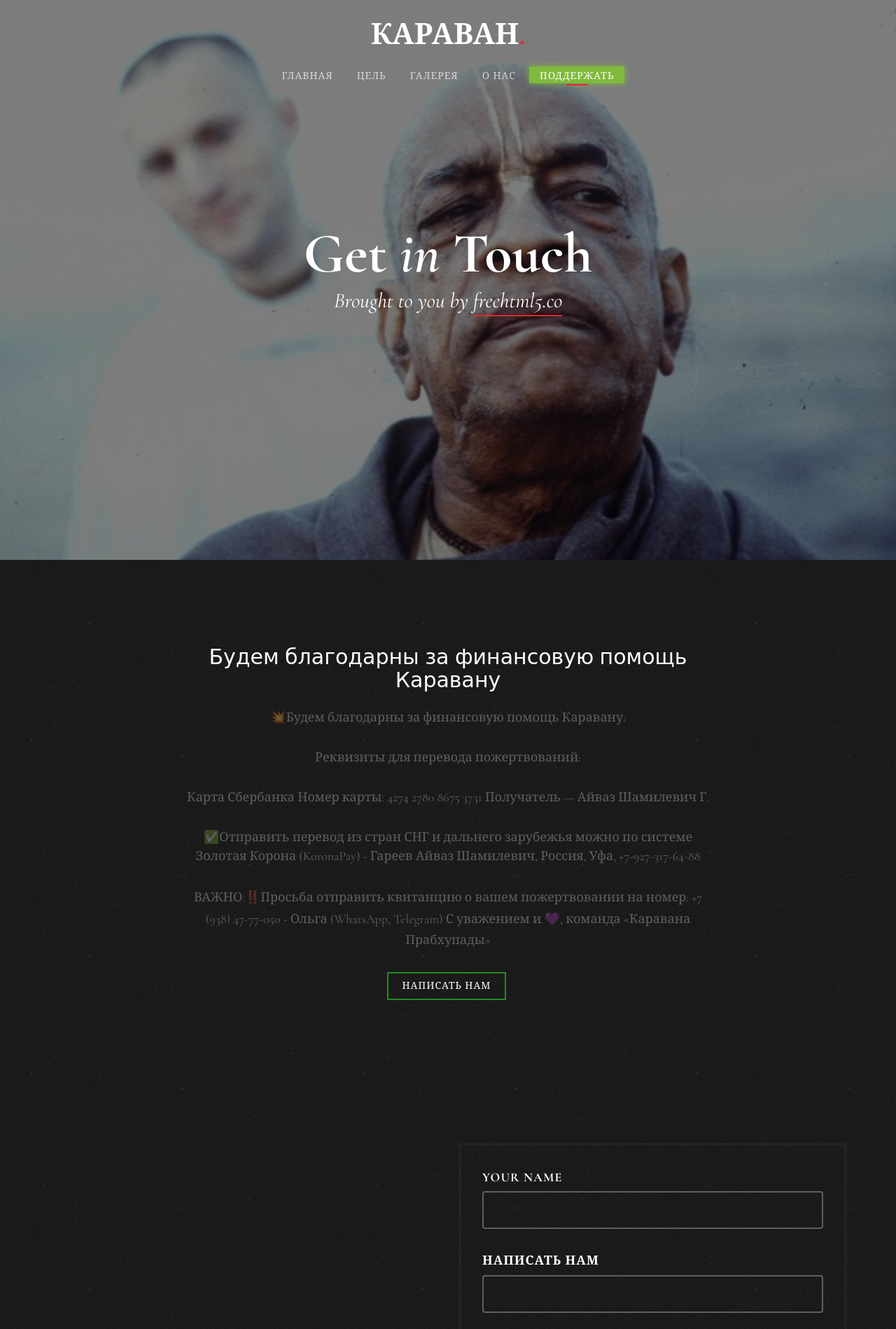
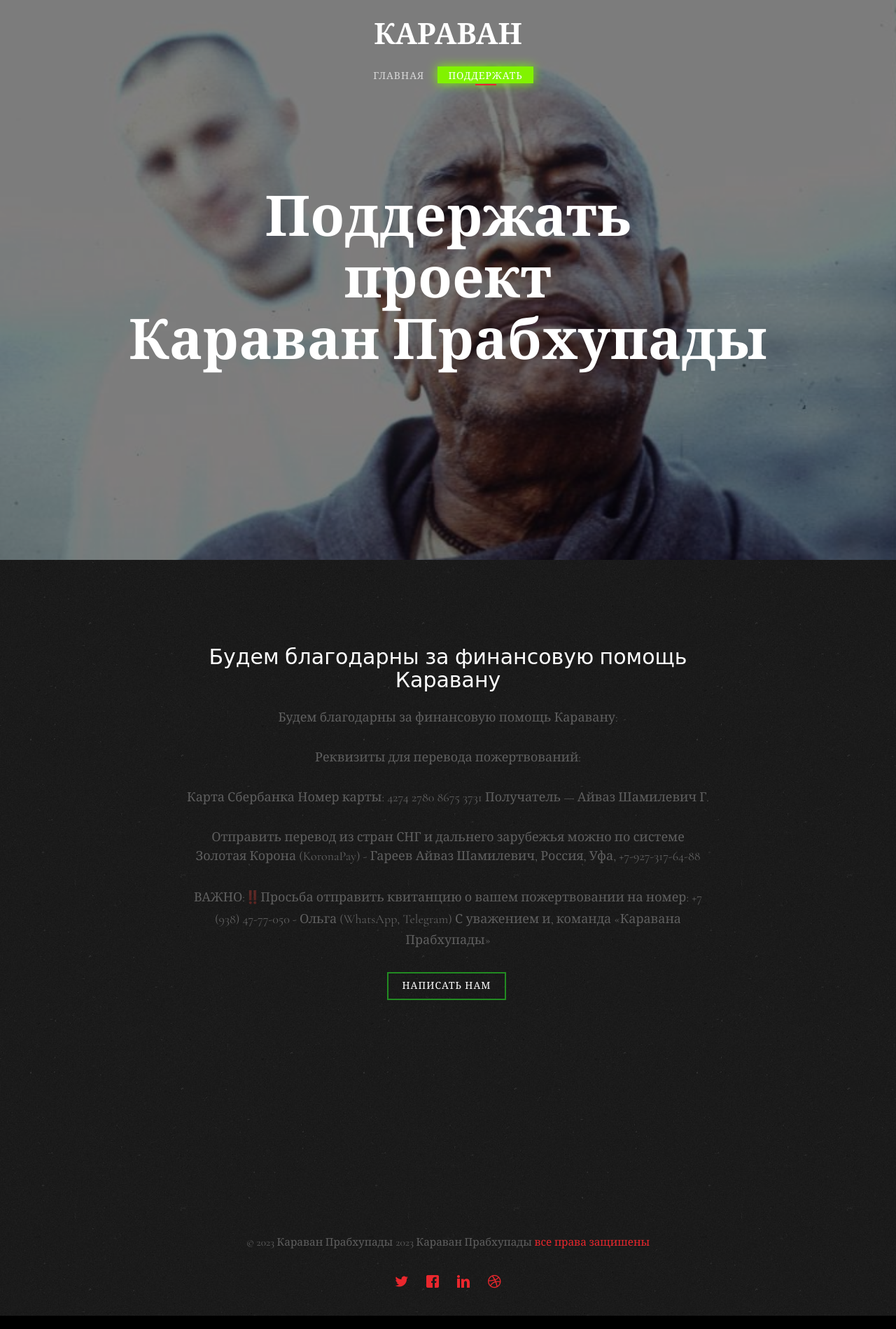
Before and after one commit to korobprog/karavan, a website: page contact.html in a window 1280 px wide. Shown: the top 1899 px of the page at 70% size. Drawn offline with nearby package versions, Linux system fonts and the light colour scheme; files whose address does not match are found by name.

Commit message:
prodgect

```diff
--- a/contact.html
+++ b/contact.html
@@ -3,7 +3,7 @@
 	<head>
 	<meta charset="utf-8">
 	<meta http-equiv="X-UA-Compatible" content="IE=edge">
-	<title>Tasty &mdash; Free Website Template, Free HTML5 Template by freehtml5.co</title>
+	<title>Фильмы Каравана Прабхупады</title>
 	<meta name="viewport" content="width=device-width, initial-scale=1">
 	<meta name="description" content="Free HTML5 Website Template by freehtml5.co" />
 	<meta name="keywords" content="free website templates, free html5, free template, free bootstrap, free website template, html5, css3, mobile first, responsive" />
@@ -68,14 +68,14 @@
 			<div class="container">
 				<div class="row">
 					<div class="col-xs-12 text-center logo-wrap">
-						<div id="fh5co-logo"><a href="index.html">КАРАВАН<span>.</span></a></div>
+						<div id="fh5co-logo"><a href="index.html">КАРАВАН</a></div>
 					</div>
 					<div class="col-xs-12 text-center menu-1 menu-wrap">
 						<ul>
 							<li><a href="index.html">Главная</a></li>
-							<li><a href="menu.html">Цель</a></li>
+						<!-- 	<li><a href="menu.html">Цель</a></li>
 							<li class="has-dropdown">
-								<a href="gallery.html">Галерея</a>
+								<a href="gallery.html">Галерея</a> -->
 								<!-- 	<ul class="dropdown">
 									<li><a href="#">Events</a></li>
 									<li><a href="#">Food</a></li>
@@ -83,8 +83,8 @@
 								</ul> -->
 							</li>
 							<!-- <li><a href="reservation.html">Reservation</a></li> -->
-							<li><a href="about.html">О нас</a></li>
-							<li  type="submit" class="button-donate active""><a href="contact.html">ПОДДЕРЖАТЬ</a></li>
+						<!-- 	<li><a href="about.html">О нас</a></li> -->
+							<li  type="submit" class="button-donate active"><a href="contact.html">ПОДДЕРЖАТЬ</a></li>
 						</ul>
 					</div>
 				</div>
@@ -100,8 +100,9 @@
 				<div class="col-md-12 text-center">
 					<div class="display-t js-fullheight">
 						<div class="display-tc js-fullheight animate-box" data-animate-effect="fadeIn">
-							<h1>Get <em>in</em> Touch</h1>
-							<h2>Brought to you by <a href="http://freehtml5.co/" target="_blank">freehtml5.co</a></h2>
+							<h1>Поддержать</h1>
+							<h1>проект</h1>
+							<h1>Караван Прабхупады</h1>
 						</div>
 					</div>
 				</div>
@@ -115,22 +116,22 @@
 			<div class="row animate-box">
 				<div class="col-md-8 col-md-offset-2 text-center fh5co-heading">
 					<h2>Будем благодарны за финансовую помощь Каравану</h2>
-					<p>💥Будем благодарны за финансовую помощь Каравану:
+					<p>Будем благодарны за финансовую помощь Каравану:
 						<p>Реквизиты для перевода пожертвований:</p>
 						<p>Карта Сбербанка
 						Номер карты: 4274 2780 8675 3731
 						Получатель — Айваз Шамилевич Г. </p>
 
-						<p>✅Отправить перевод из стран СНГ и дальнего зарубежья можно по системе Золотая Корона (KoronaPay) - Гареев Айваз Шамилевич, Россия, Уфа, +7-927-317-64-88 </p>
+						<p>Отправить перевод из стран СНГ и дальнего зарубежья можно по системе Золотая Корона (KoronaPay) - Гареев Айваз Шамилевич, Россия, Уфа, +7-927-317-64-88 </p>
 
 						ВАЖНО:‼️Просьба отправить квитанцию о вашем пожертвовании на номер: +7 (938) 47-77-050 - Ольга (WhatsApp, Telegram)
 
-						С уважением и 💜, команда «Каравана Прабхупады» </p>
+						С уважением и, команда «Каравана Прабхупады» </p>
 					<p><a href="mailto:korobprog@gmail.com" class="btn btn-primary btn-outline">НАПИСАТЬ НАМ</a></p>
 				</div>
 			</div>
 
-			<div class="row">
+		<!-- 	<div class="row">
 				<div class="col-md-6 col-md-push-6 col-sm-6 col-sm-push-6">
 					<form action="#" id="form-wrap">
 						<div class="row form-group">
@@ -159,12 +160,12 @@
 
 					</form>
 				</div>
-			</div>
+			</div> -->
 
 		</div>
 	</div>
 
-	<footer id="fh5co-footer" role="contentinfo" class="fh5co-section">
+<!-- 	<footer id="fh5co-footer" role="contentinfo" class="fh5co-section">
 		<div class="container">
 			<div class="row row-pb-md">
 				<div class="col-md-4 fh5co-widget">
@@ -202,13 +203,13 @@
 					</ul>
 				</div>
 
-			</div>
+			</div> -->
 
 			<div class="row copyright">
 				<div class="col-md-12 text-center">
 					<p>
 						<small class="block">&copy; 2023 Караван Прабхупады</small>
-						<small class="block">2023 Караван Прабхупады <a href="http://freehtml5.co/" target="_blank">все права защишены</a></small>
+						<small class="block">2023 Караван Прабхупады <a href="#" target="_blank">все права защишены</a></small>
 					</p>
 					<p>
 						<ul class="fh5co-social-icons">
--- a/css/style.css
+++ b/css/style.css
@@ -3,6 +3,13 @@
   src: url("../fonts/icomoon/icomoon.eot?srf3rx");
   src: url("../fonts/icomoon/icomoon.eot?srf3rx#iefix") format("embedded-opentype"), url("../fonts/icomoon/icomoon.ttf?srf3rx") format("truetype"), url("../fonts/icomoon/icomoon.woff?srf3rx") format("woff"), url("../fonts/icomoon/icomoon.svg?srf3rx#icomoon") format("svg");
   font-weight: normal;
+  font-style: normal;
+}
+
+@font-face {
+  font-family: 'Intro';
+  src: local('Intro'), url('fonts\castom\intro\intro.woff2') format('woff2'), url('fonts\castom\intro\intro.woff') format('woff'), url('fonts\castom\intro\intro.ttf') format('truetype');
+  font-weight: 400;
   font-style: normal;
 }
 
--- a/index.html
+++ b/index.html
@@ -40,6 +40,7 @@
 
 	<!-- Countdawn style  -->
 	<link href="css\style-caunter.scss">
+	<link href="fonts\castom\intro\intro.css">
 
 	<!-- Modernizr JS -->
 	<script src="js/modernizr-2.6.2.min.js"></script>
@@ -110,7 +111,6 @@
 							где абсолютно каждый может ощутить
 							присутствие Бога, Кришны... Попробуй и ты!
 						</p>
-
 						<p>Письмо Балаванте, от Шрилы Прабхупады.
 							23 ноября 1976, Вриндаван:
 							«Я очень рад слышать, что распространение книг нарастает всё больше и больше. Это наше
@@ -120,19 +120,18 @@
 							котором заключена единственная надежда страдающих живых существ».
 						</p>
 
-						<!-- <H2>ОСТАЛОСЬ ДО ПОКАЗА ФИЛЬМА</H2>
-						<h2 style="text-transform: uppercase;" id="timer" class="numberslide"></h2> -->.
+						<h1 style="font-family: Intro;  color: #ffffff;"> ОСТАЛОСЬ ДО ПОКАЗА ФИЛЬМА</h1>
+					<!-- 	<h2 style="text-transform: uppercase;" id="timer" class="numberslide"></h2> -->
 
-						<div class="col-md-8 col-md-offset-4 text-center fh5co-heading" >
+						<div class="col-md-offset-4 text-center">
 							<div id="flipdown" class="flipdown"></div>
 						</div>
 
-						<div>
-						</div>
+
+
 
 						<iframe style="display: none;" id="premiere" src="" frameborder="0" class="" allow=""
 							allowfullscreen></iframe>
-
 
 
 					</div>
@@ -319,7 +318,7 @@
 		<div class="container">
 			<div class="row animate-box">
 				<div class="col-md-8 col-md-offset-2 text-center fh5co-heading">
-					<h2>А.Ч. Бхактиведанта Свами Пробхупада</h2>
+					<h2>А.Ч. Бхактиведанта Свами Прабхупада</h2>
 					<p>"Распространяя эти книги, вы помогаете мне выполнить наказ моего Гуру Махараджа, и я безмерно
 						благодарен вам за это. Несомненно, Кришна щедро одарит вас Своими благословениями."</p>
 					<p><a href="https://vk.com/away.php?to=https%3A%2F%2Fmnlp.cc%2Fmini%3Fdomain%3Dbotguru%26id%3D17&cc_key="
@@ -329,7 +328,7 @@
 		</div>
 	</div>
 
-	<footer id="fh5co-footer" role="contentinfo" class="fh5co-section">
+	<!-- <footer id="fh5co-footer" role="contentinfo" class="fh5co-section">
 		<div class="container">
 			<div class="row row-pb-md">
 				<div class="col-md-4 fh5co-widget">
@@ -369,17 +368,15 @@
 				</div>
 
 			</div>
-
+ -->
 	<div class="row copyright">
 		<div class="col-md-12 text-center">
 			<p>
 				<small class="block">&copy; 2023 Караван Прабхупады</small>
-						<small class="block">2023 Караван Прабхупады <a href="http://freehtml5.co/" target="_blank">все
+				<small class="block">2023 Караван Прабхупады <a href="#" target="_blank">все
 						права защишены</a></small>
 			</p>
-					<p>
-						<span id="timer"></span>
-					</p>
+
 		</div>
 	</div>
 
--- a/js/caunter.js
+++ b/js/caunter.js
@@ -5,6 +5,6 @@ document.addEventListener('DOMContentLoaded', () => {
         theme: "light"
     }).start()
         .ifEnded(() => {
-            document.querySelector('.flipdown').innerHTML = `<h1>ОСТАЛОСЬ ДО ПОКАЗА ФИЛЬМА</h1>`;
+            document.querySelector('.flipdown').innerHTML = `<h1 style="font-family: Intro;  color: #ffffff;"> ОСТАЛОСЬ ДО ПОКАЗА ФИЛЬМА</h1> >ОСТАЛОСЬ ДО ПОКАЗА ФИЛЬМА</h1>`;
         })
 });
```
Also changed, not shown: dist/flipdown.css. Lines whose indentation alone changed are shown as unchanged.
